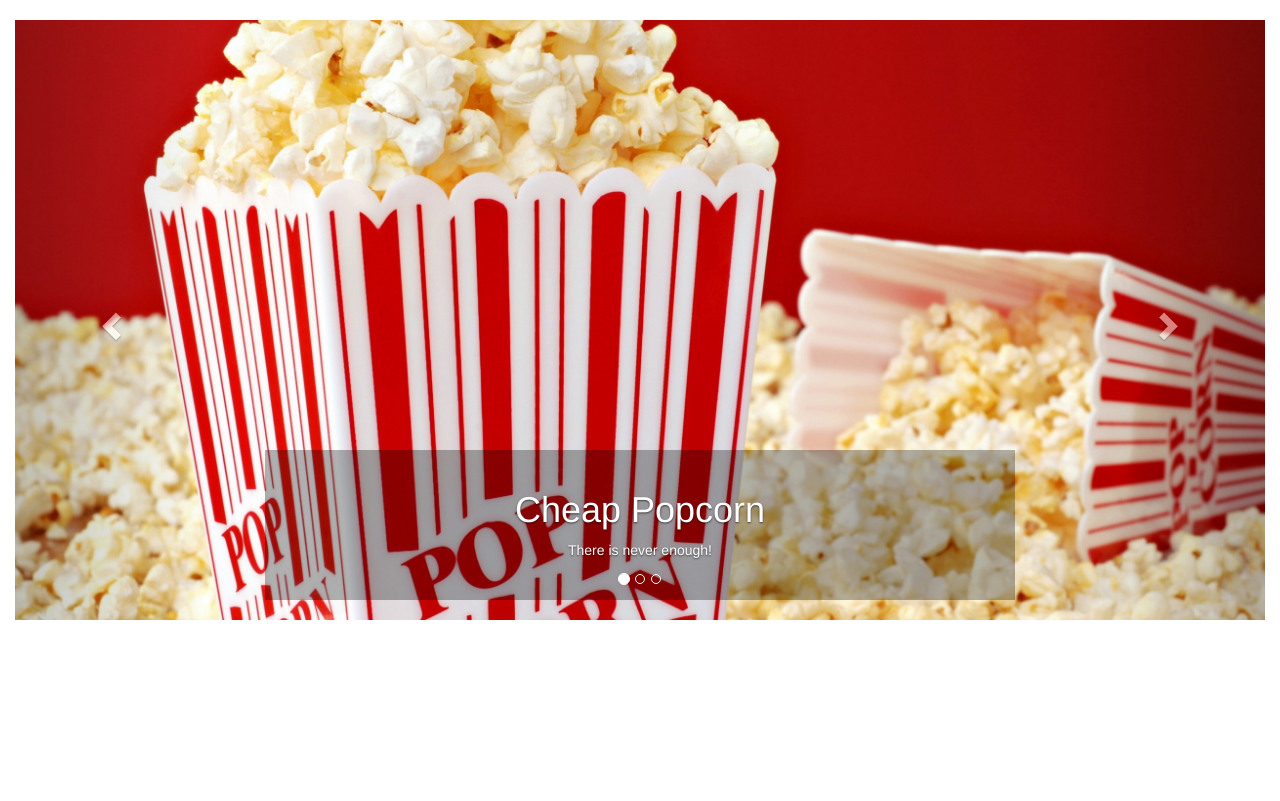
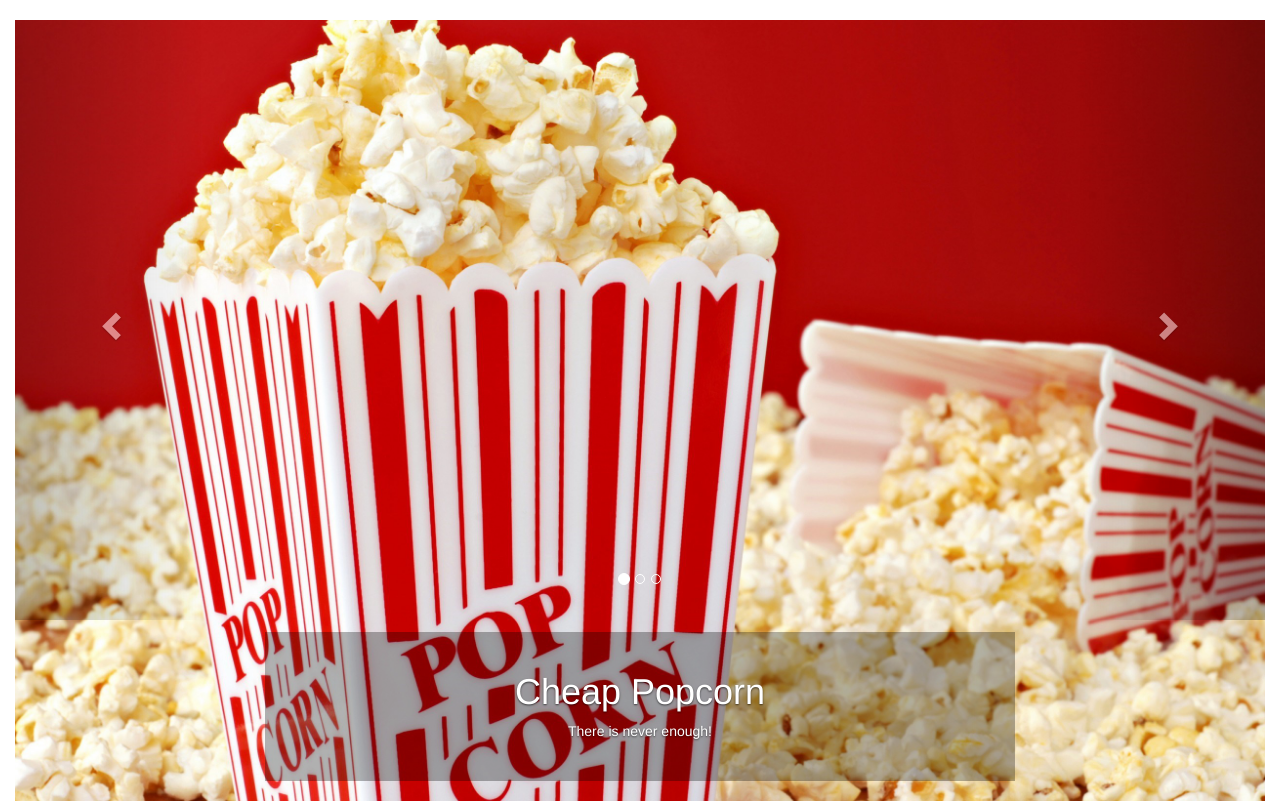
Before and after one commit to ahmedelghazawy/Cinema-Booking-System, a Python web app: template WebApp/Application/source/Templates/index.html in a window 1280 px wide. Shown: the part 52-853 px from the top of the page. Before the commit the page ends 672 px from the top, so only its background shows below. Run offline with Jinja, Linux system fonts and the light colour scheme; the template is opened without the code that fills it, so the values that code supplies are empty; some libraries are stand-ins or nearby versions.

Commit message:
Corrections to Slider

```diff
--- a/WebApp/Application/source/Templates/css/main.css
+++ b/WebApp/Application/source/Templates/css/main.css
@@ -1,11 +1,8 @@
 .carousel_pic img{
-    max-height: 600px;
-    width:  100%;
-    object-fit: cover;
-
+    object-fit: fill;
 }
 .carousel{
-    max-height: 600px;
+    height: 600px;
 }
 .carousel-caption{
     background-color:  rgba(0,0,0,0.3)
--- a/WebApp/Application/source/Templates/index.html
+++ b/WebApp/Application/source/Templates/index.html
@@ -76,7 +76,7 @@
 
                         <!-- Left and right controls -->
                         <a class="left carousel-control" href="#myCarousel" data-slide="prev">
-                    <span class="glyphicon glyphicon-chevron-left"></span>
+                            <span class="glyphicon glyphicon-chevron-left" ></span>
                             <span class="sr-only">Previous</span>
                         </a>
                         <a class="right carousel-control" href="#myCarousel" data-slide="next">
```
Lines whose indentation alone changed are shown as unchanged.
